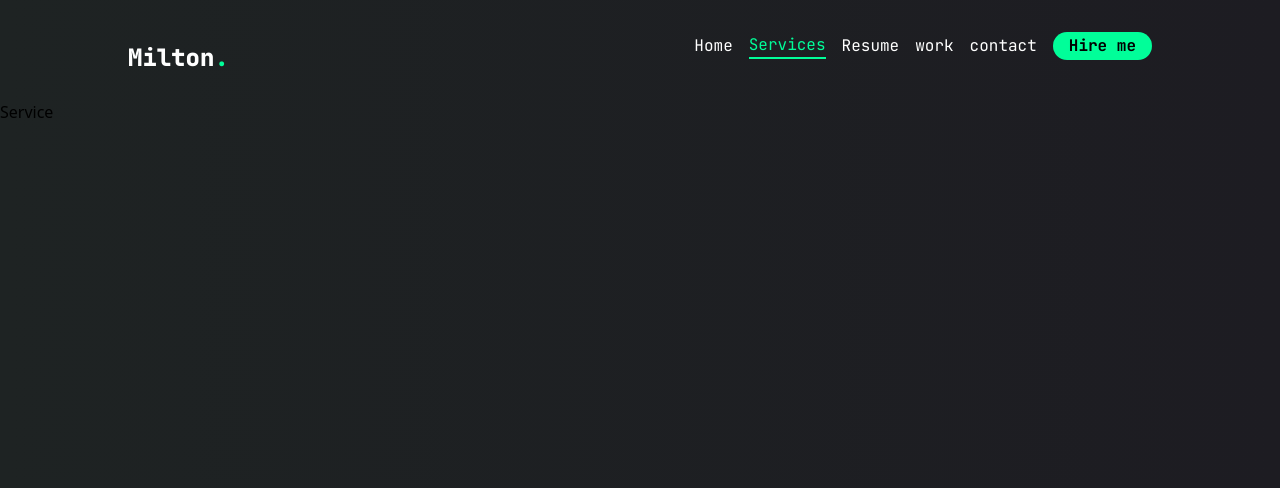
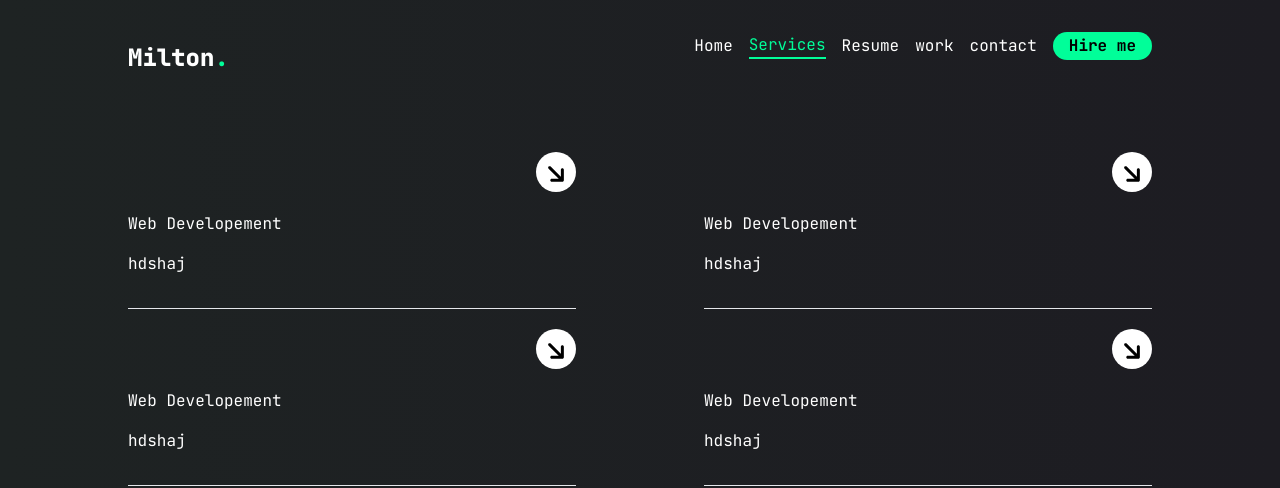
Before and after one commit to WaliUllahMilton/my-portfolio, a React (Vite) app: page /services in a window 1280 px wide. Shown: the top 488 px of the page. Built offline with nearby package versions, Linux system fonts and the light colour scheme.

Commit message:
service page add

```diff
--- a/src/pages/servicePage/Service.jsx
+++ b/src/pages/servicePage/Service.jsx
@@ -1,8 +1,50 @@
-import React from 'react'
-
+import React, { useState } from 'react'
+import { FaArrowDown } from "react-icons/fa6";
+import {Link} from "react-router-dom"
 const Service = () => {
+  const [services,setServices]=useState([
+    {
+      number: "01",
+      title:"Web Developement",
+      disc:"hdshaj"
+    },
+    {
+      number: "02",
+      title:"Web Developement",
+      disc:"hdshaj"
+    },
+    {
+      number: "03",
+      title:"Web Developement",
+      disc:"hdshaj"
+    },
+    {
+      number: "04",
+      title:"Web Developement",
+      disc:"hdshaj"
+    },
+  ])
+  const [active,setActive]=useState(null)
+  console.log(active)
   return (
-    <div>Service</div>
+    <div className='w-container flex mt-12 gap-4 justify-between flex-wrap mx-auto'>
+      {
+        services?.map((item,index)=>(
+          <Link key={index}
+           onMouseEnter={()=>setActive(index)}
+           onMouseLeave={()=>setActive(null)}
+           className='border-b-[1px] font-jet pb-8 text-white w-[35vw]'>
+        <div className='flex justify-between items-center'>
+          <h2 className=' text-[2.5vw] font-extrabold stroke-1 text-outline text-transparent '>{item.number}</h2>
+          <p className='w-10 h-10 relative bg-white rounded-full'><FaArrowDown
+          className={`text-2xl  absolute left-[50%] top-[25%] -translate-x-[50%] translate-y[50%] -rotate-45 transition-all ease-in-out duration-500 text-center ${active == index ? "text-[#01FE99] -rotate-90": "text-black"}`}/></p>
+        </div>
+        <div className='my-4'>{item.title}</div>
+        <div className='text-base'>{item.disc}</div>
+      </Link>
+        ))
+      }
+    </div>
   )
 }
 
```
